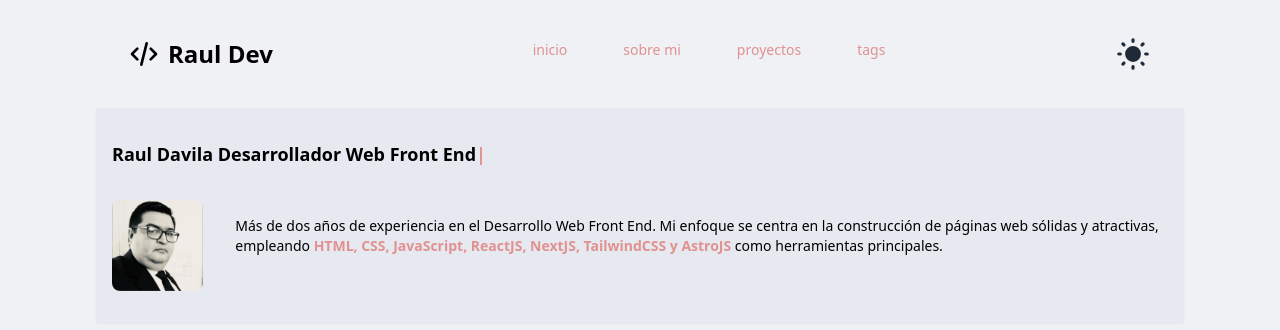
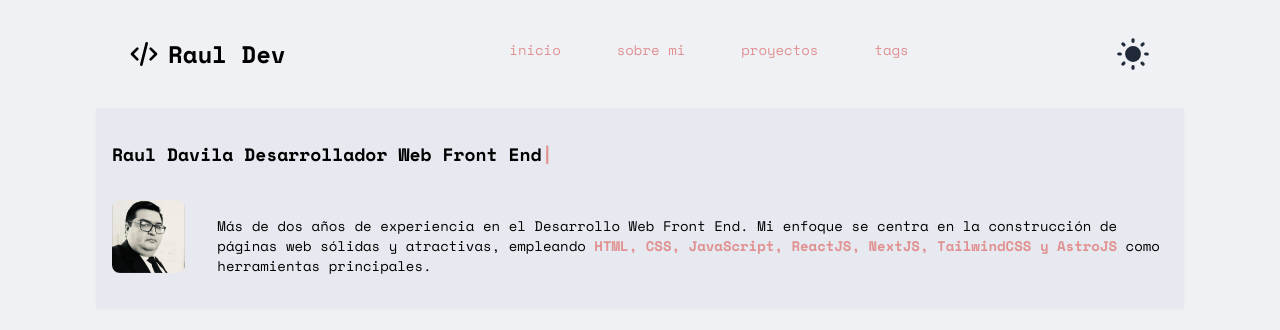
Before and after one commit to magoMercurio/next-portfolio-2024, a Next.js app: page / in a window 1280 px wide. Shown: the top 330 px of the page. Built offline with nearby package versions, Linux system fonts and the light colour scheme.

Commit message:
fix font

```diff
--- a/src/app/globals.css
+++ b/src/app/globals.css
@@ -10,7 +10,7 @@
     @apply scroll-smooth
   }
   body {
-    @apply font-mono  max-w-6xl mx-auto flex flex-col min-h-screen pt-8 px-8
+    @apply max-w-6xl mx-auto flex flex-col min-h-screen pt-8 px-8
   }
 
   main {
--- a/src/app/layout.jsx
+++ b/src/app/layout.jsx
@@ -17,7 +17,7 @@ export const metadata = {
 
 export default function RootLayout({ children }) {
   return (
-    <html className={` ${mono.variable}`} lang="es" suppressHydrationWarning>
+    <html className={` ${mono.className}`} lang="es" suppressHydrationWarning>
       <body className=" bg-[#eff1f5] dark:bg-[#1d1e21]" >
         <ThemeProvider attribute="class">
           <Header />
--- a/tailwind.config.js
+++ b/tailwind.config.js
@@ -9,9 +9,7 @@ module.exports = {
   theme: {
 
     extend: {
-      fontFamily: {
-        'mono': ['var--(font-mono)'],
-      }
+
     },
   },
   plugins: [],
```
